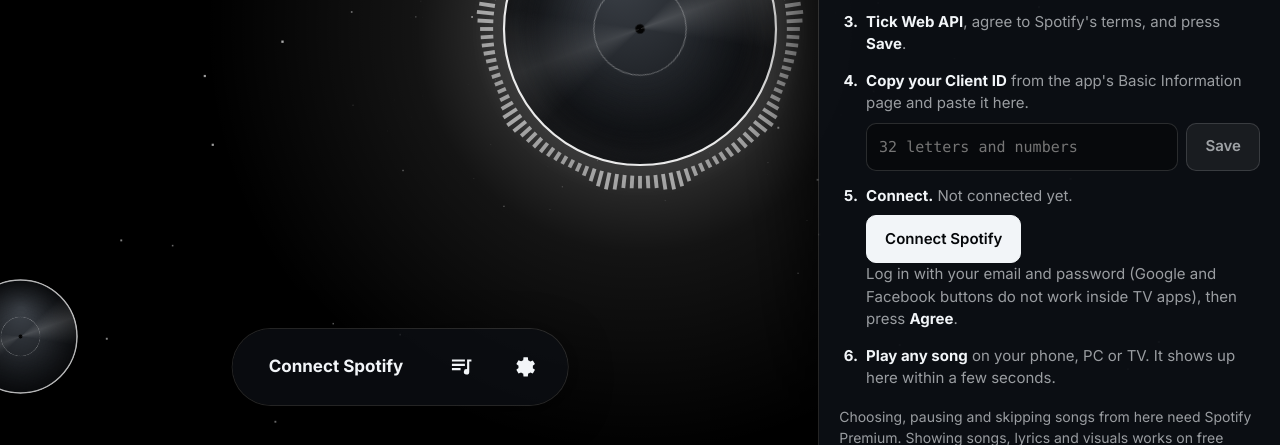
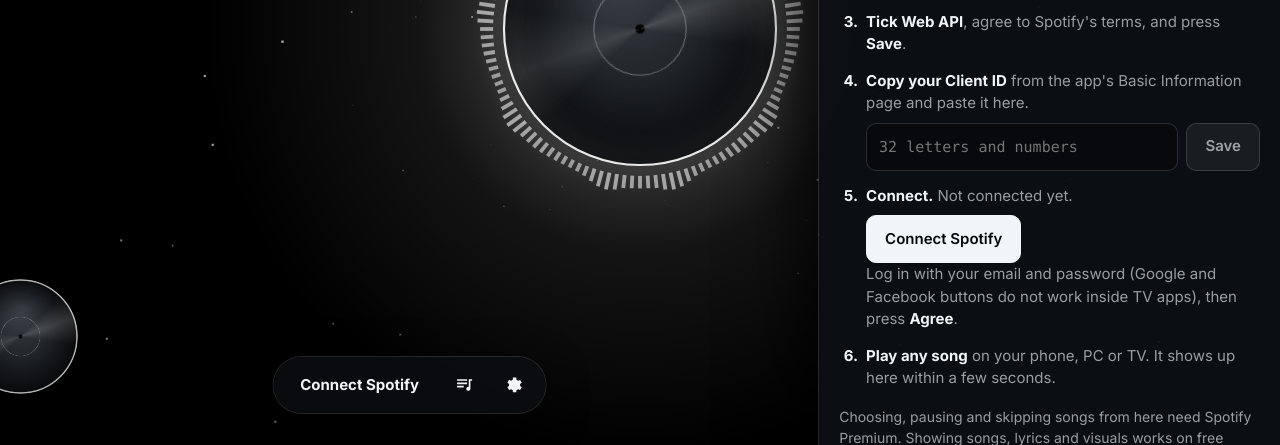
Before and after one commit to JASMEHRR/earthrise, a plain HTML site: page web/index.html in a window 1280 px wide. Shown: the part 355-800 px from the top of the page. Drawn offline with Linux system fonts and the light colour scheme; animation ran at ten frames a second.

Commit message:
Rotate lyric styles per song, smaller control bar, 5x faster on the TV
- "Rotate" (default) gives each song one of the calm lyric styles.
- Control bar buttons 44/50px instead of 56/64px.
- Fire TV: canvas at 1x (was 1920x1080 per frame) and the rim glow drawn
  once instead of a live shadowBlur: median frame 109ms -> 19ms.
- Paused or idle: about 15 fps, leaving the CPU to other apps.

Co-Authored-By: Claude Opus 5.5 <noreply@anthropic.com>

```diff
--- a/web/app.js
+++ b/web/app.js
@@ -97,10 +97,11 @@ function hashString(s) {
   for (var i = 0; i < s.length; i++) { h ^= s.charCodeAt(i); h = Math.imul(h, 16777619); }
   return h >>> 0;
 }
-// One lyric style for every song (a random style per song, glitch and pop felt gimmicky).
+// Calm lyric styles. 'auto' (the default) rotates them: each song gets one, the same one every time it plays.
 var TEXT_STYLES = ['rise', 'blur', 'karaoke', 'type'];
 function textStyleFor(songId, setting) {
-  return TEXT_STYLES.indexOf(setting) >= 0 ? setting : 'rise';
+  if (TEXT_STYLES.indexOf(setting) >= 0) return setting;
+  return songId ? TEXT_STYLES[hashString(songId) % TEXT_STYLES.length] : 'rise';
 }
 
 /* A YouTube video id is 11 letters, digits, - or _. */
@@ -191,9 +192,9 @@ var store = {
   del: function (k) { try { localStorage.removeItem('er.' + k); } catch (e) { /* same as above */ } }
 };
 var settings = Object.assign({ motion: true, clock: true, lyrics: true, liveAudio: true, ring: true, colour: true, info: true,
-  drift: true, lyricOffset: 0, textStyle: 'rise', scene: 'cover' }, store.get('settings', {}));
+  drift: true, lyricOffset: 0, textStyle: 'auto', scene: 'cover' }, store.get('settings', {}));
 // choices that no longer exist fall back to the defaults
-if (TEXT_STYLES.indexOf(settings.textStyle) < 0) settings.textStyle = 'rise';
+if (settings.textStyle !== 'auto' && TEXT_STYLES.indexOf(settings.textStyle) < 0) settings.textStyle = 'auto';
 if (settings.scene !== 'off' && SCENES_LIST.indexOf(settings.scene) < 0) settings.scene = 'cover';
 function saveSettings() { store.set('settings', settings); }
 
@@ -1187,9 +1188,8 @@ function draw(t, dt) {
   if (cur) ctx.drawImage(cur, -r, -r, r * 2, r * 2);
   ctx.globalAlpha = 1; ctx.restore();
   drawSheen(ctx, cx, cy, r * sc);
-  ctx.save(); ctx.beginPath(); ctx.arc(cx, cy, r * sc, 0, TAU);
-  ctx.strokeStyle = 'rgba(255,255,255,.9)'; ctx.lineWidth = Math.max(1.5, r * .016);
-  ctx.shadowColor = 'rgba(255,255,255,.95)'; ctx.shadowBlur = r * .22; ctx.stroke(); ctx.restore();
+  var rg = rimGlow(r);
+  ctx.drawImage(rg, cx - rg.width / 2 * sc, cy - rg.height / 2 * sc, rg.width * sc, rg.height * sc);
 
   var md = mini.width;
   mctx.setTransform(1, 0, 0, 1, 0, 0); mctx.clearRect(0, 0, md, md);
@@ -1206,17 +1206,35 @@ function draw(t, dt) {
 }
 
 function loop(t) {
+  requestAnimationFrame(loop);
+  // paused or nothing playing: about 15 frames a second is plenty for a slow, still scene and leaves the CPU to
+  // whatever else the TV is doing (controls and the menu keep full speed so the remote feels quick)
+  var idle = !np.playing && !DEMO && !stage.classList.contains('show-controls') && !wheel.open && !drawerOpen();
+  if (idle && last && t - last < 64) return;
   var dt = Math.min(.05, (t - (last || t)) / 1000); last = t;
   if (W) draw(t, dt);
   tickLyrics();
-  requestAnimationFrame(loop);
 }
 
 /* ---------- layout ---------- */
+/* The white rim with its glow, drawn once per size: a live shadowBlur every frame was one of the costliest parts on TVs. */
+var rimCache = { r: 0, c: null };
+function rimGlow(r) {
+  if (rimCache.c && rimCache.r === r) return rimCache.c;
+  var pad = Math.ceil(r * .5), d = Math.ceil(r * 2 + pad * 2), c = document.createElement('canvas');
+  c.width = c.height = d;
+  var g = c.getContext('2d');
+  g.beginPath(); g.arc(d / 2, d / 2, r, 0, TAU);
+  g.strokeStyle = 'rgba(255,255,255,.9)'; g.lineWidth = Math.max(1.5, r * .016);
+  g.shadowColor = 'rgba(255,255,255,.95)'; g.shadowBlur = r * .22; g.stroke();
+  rimCache = { r: r, c: c };
+  return c;
+}
 function resize() {
   W = window.innerWidth; H = window.innerHeight;
   if (!W || !H) return;
-  DPR = Math.min(2, window.devicePixelRatio || 1);
+  // the TV's WebView reports 2x; drawing the full-screen canvas at 1920x1080 there ran at about 10 fps
+  DPR = native ? 1 : Math.min(2, window.devicePixelRatio || 1);
   cv.width = Math.round(W * DPR); cv.height = Math.round(H * DPR);
   portrait = H > W;
   stage.classList.toggle('portrait', portrait);
@@ -1445,7 +1463,7 @@ function renderSettings() {
   $('togAudio').hidden = !native;
   var off = (settings.lyricOffset || 0) / 1000;
   $('lyrOffset').textContent = (off > 0 ? '+' : '') + off.toFixed(1) + ' s';
-  chipGroup($('textChips'), [['rise', 'Rise'], ['blur', 'Blur'], ['karaoke', 'Karaoke'], ['type', 'Typewriter']],
+  chipGroup($('textChips'), [['auto', 'Rotate'], ['rise', 'Rise'], ['blur', 'Blur'], ['karaoke', 'Karaoke'], ['type', 'Typewriter']],
     settings.textStyle, function (v) { settings.textStyle = v; saveSettings(); lyricKey = ''; renderSettings(); focusChip('textChips', v); });
   chipGroup($('sceneChips'), [['cover', 'Album cover'], ['artist', 'Singer'], ['video', 'Music video'], ['stars', 'Stars'], ['aurora', 'Aurora'], ['off', 'None']],
     settings.scene, function (v) { settings.scene = v; saveSettings(); renderSettings(); focusChip('sceneChips', v); });
--- a/web/style.css
+++ b/web/style.css
@@ -137,19 +137,20 @@ button, input { font: inherit; color: inherit; }
 .stage.dimmed .dim { opacity: .55; }
 
 /* ---------- playback controls ---------- */
-.controls { position: absolute; left: 50%; bottom: 5vh; transform: translate(-50%, 12px); display: flex; align-items: center;
-  padding: 10px; border-radius: 999px; background: rgba(12, 15, 20, .78); box-shadow: 0 0 0 1px var(--line), 0 10px 40px rgba(0, 0, 0, .6);
+.controls { position: absolute; left: 50%; bottom: 4vh; transform: translate(-50%, 12px); display: flex; align-items: center;
+  padding: 6px; border-radius: 999px; background: rgba(12, 15, 20, .78); box-shadow: 0 0 0 1px var(--line), 0 10px 40px rgba(0, 0, 0, .6);
   opacity: 0; visibility: hidden; transition: opacity .3s ease, transform .3s ease, visibility 0s linear .3s; }
 .stage.show-controls .controls { opacity: 1; visibility: visible; transform: translate(-50%, 0); transition: opacity .3s ease, transform .3s ease, visibility 0s; }
-.stage.drawer-open .controls { left: calc(50% - min(240px, 46vw)); }
-.ctl { min-width: 56px; height: 56px; margin: 0 4px; border-radius: 999px; border: 0; background: transparent; cursor: pointer;
+/* centred in the space left of the menu (the menu is min(480px, max(340px, 36vw)) wide) */
+.stage.drawer-open .controls { left: calc(50% - min(240px, max(170px, 18vw))); }
+.ctl { min-width: 44px; height: 44px; margin: 0 3px; border-radius: 999px; border: 0; background: transparent; cursor: pointer;
   display: inline-flex; align-items: center; justify-content: center; outline: none; transition: background .2s ease, transform .2s ease; }
-.ctl svg { width: 26px; height: 26px; fill: currentColor; }
+.ctl svg { width: 20px; height: 20px; fill: currentColor; }
 .ctl:hover { background: rgba(255, 255, 255, .1); }
 .ctl:focus { background: rgba(255, 255, 255, .16); box-shadow: 0 0 0 3px var(--focus); transform: scale(1.06); }
-.ctl.main { background: var(--fg); color: #05070a; min-width: 64px; height: 64px; }
+.ctl.main { background: var(--fg); color: #05070a; min-width: 50px; height: 50px; }
 .ctl.main:focus { background: #fff; }
-.ctl.wide { padding: 0 22px; font-weight: 700; font-size: 17px; }
+.ctl.wide { padding: 0 18px; font-weight: 700; font-size: 15px; }
 .ctl .i-pause { display: none; }
 .stage.is-playing .ctl .i-pause { display: block; }
 .stage.is-playing .ctl .i-play { display: none; }
@@ -229,8 +230,8 @@ input[type="text"]:focus { box-shadow: 0 0 0 3px var(--focus); }
   font-size: 16px; text-align: center; z-index: 5; }
 
 @media (max-width: 700px) {
-  .ctl { min-width: 46px; height: 46px; margin: 0 2px; }
-  .ctl.main { min-width: 54px; height: 54px; }
+  .ctl { min-width: 42px; height: 42px; margin: 0 2px; }
+  .ctl.main { min-width: 48px; height: 48px; }
   .ctl.wide { font-size: 15px; padding: 0 16px; }
   .stage.drawer-open .controls { display: none; }
 }
```
Also changed, not shown: tests/lib.test.js (+8 -4 lines), 1 other file.
